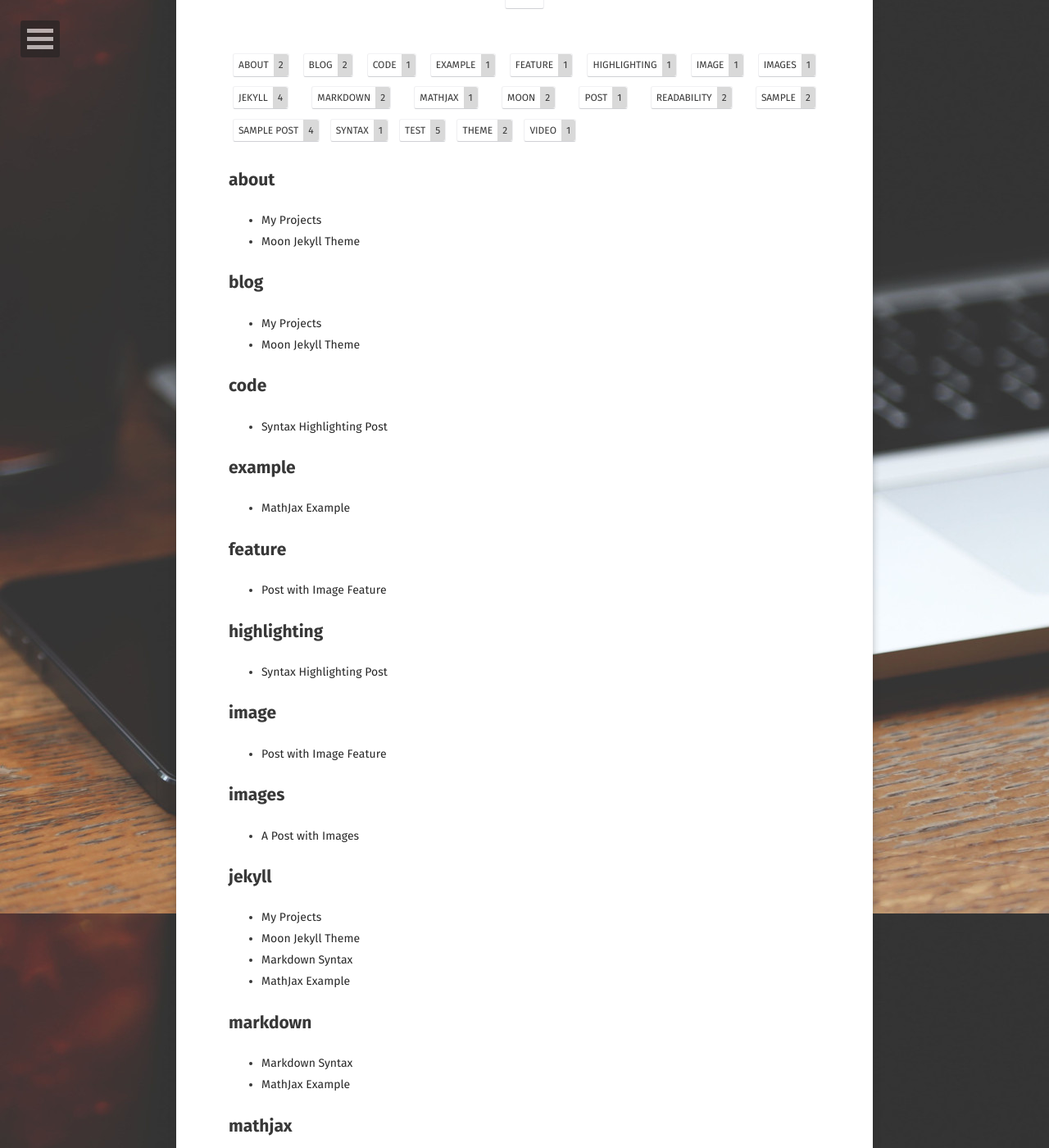
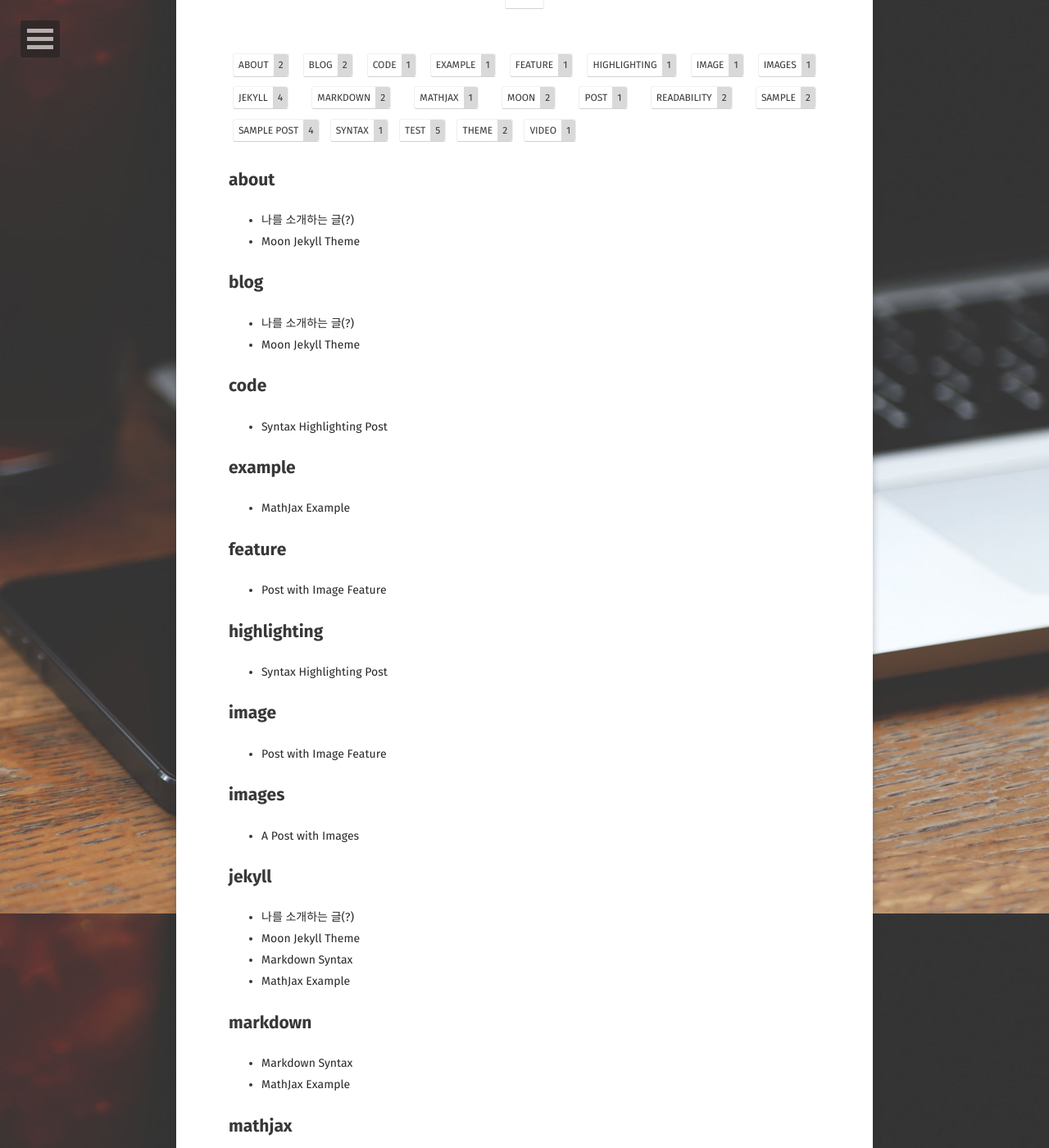
Before and after one commit to jjjuun888/jjjuun888.github.com, a Jekyll site: the page built from tags/index.html, in a window 1280 px wide and 1400 px high, scrolled down 226 px. Shown: the whole window at 82% size. Built offline with Jekyll 4.4.1, drawn with Linux system fonts in a browser that asks for light colours; some web fonts are replaced; some of the changed text lies outside the part shown.

Commit message:
Update 2022-10-04-my projects.md

```diff
--- a/_posts/2022-10-04-my projects.md
+++ b/_posts/2022-10-04-my projects.md
@@ -1,8 +1,8 @@
 ---
 layout: post
-title:  "My Projects"
+title:  "나를 소개하는 글(?)"
 date:   2022-10-04
-excerpt: "project"
+excerpt: "안녕"
 project: true
 tag:
 - jekyll
@@ -38,6 +38,8 @@ comments: true
 성별 : 수컷
 {% endhighlight yaml %}
 
+(https://raw.githubusercontent.com/jjjuun888/jjjuun888.github.com/main/assets/img/%EB%AF%B8%EB%A5%B4.jpg)
+
 #### 송이
 
 {% highlight yaml %}
```
